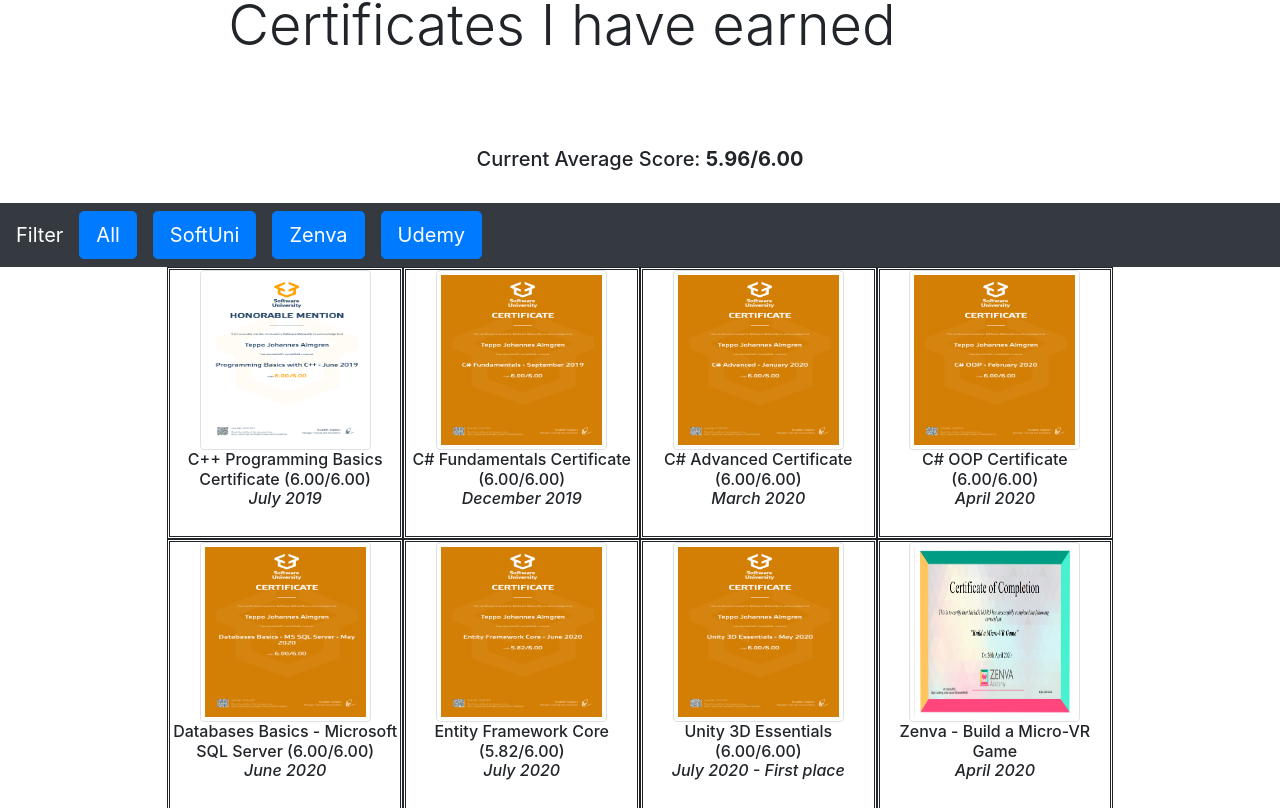
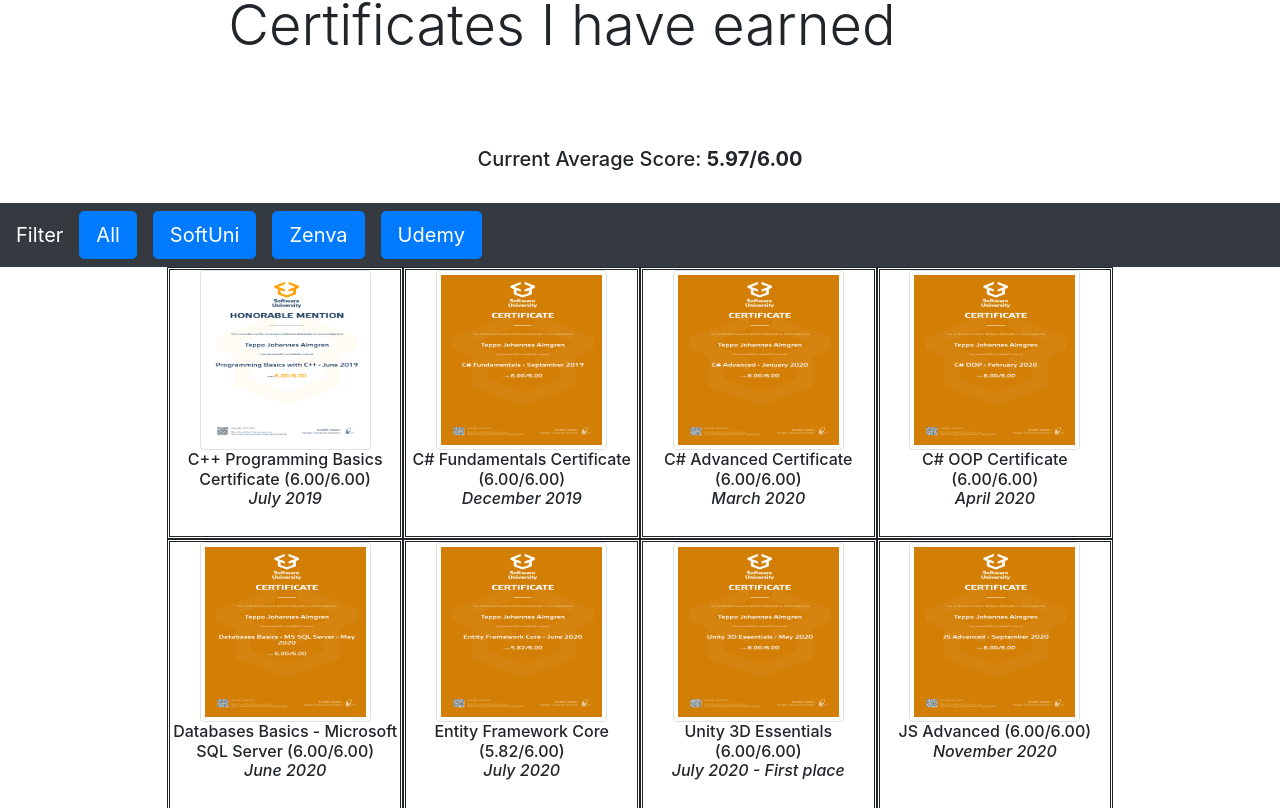
Before and after one commit to JonHanes/portfolio, a React (Create React App) app: page /certificates in a window 1280 px wide. Shown: the part 332-1140 px from the top of the page. Built offline with nearby package versions, Linux system fonts and the light colour scheme.

Commit message:
Added certificates and updated score

```diff
--- a/src/Components/ImageGallery.js
+++ b/src/Components/ImageGallery.js
@@ -16,6 +16,7 @@
 import MSSQL_Basics from "../Assets/Images/Certificates/CS-DB-MSSQL-MAY2020.png"
 import CS_EF from "../Assets/Images/Certificates/CS-EF-JUL2020.png"
 import Unity3DEssentials2020 from "../Assets/Images/Certificates/Unity3D_Essentials_JUL2020.png"
+import JSADVNOV2020 from "../Assets/Images/Certificates/JS-ADV-NOV2020.png"
 //Zenva
 import ZENVA_MICROVR from "../Assets/Images/Certificates/Zenva_BuildMicro-VRGame.PNG"
 import ZENVA_AR_INTRO from "../Assets/Images/Certificates/Zenva_IntroToAR.PNG"
@@ -28,6 +29,7 @@
 import ZENVA_Modern_JS from "../Assets/Images/Certificates/Zenva_Modern_JS_ES6-9.PNG"
 import ZENVA_NodeJS_BGN from "../Assets/Images/Certificates/Zenva_Node.js_BGN.PNG"
 import ZENVA_React_WebApps from "../Assets/Images/Certificates/Zenva_React_For_WebApps.PNG"
+import ZENVA_Complete_Blender from "../Assets/Images/Certificates/Zenva_Complete_Blender.PNG"
 //Udemy
 import UDEMY_2D_Course from "../Assets/Images/Certificates/Udemy_Unity_2D_Course.jpg"
 
@@ -72,7 +74,7 @@
         const MSSQL_Basics_Cert = new Certificate('Databases Basics - Microsoft SQL Server', 'June 2020', MSSQL_Basics, 'SoftUni', 6, 6);
         const CS_EF_Cert = new Certificate('Entity Framework Core', 'July 2020', CS_EF, 'SoftUni', 5.82, 6);
         const Unity3DEssentials2020_Cert = new Certificate('Unity 3D Essentials', 'July 2020', Unity3DEssentials2020, 'SoftUni', 6, 6, 'First place');
-
+        const JSADVNOV2020_Cert = new Certificate('JS Advanced', 'November 2020', JSADVNOV2020, 'SoftUni', 6, 6);
         //Zenva
         const ZENVA_MICROVR_Cert = new Certificate('Zenva - Build a Micro-VR Game', 'April 2020', ZENVA_MICROVR, 'Zenva');
         const ZENVA_AR_INTRO_Cert = new Certificate('Zenva - Intro to Augmented Reality', 'April 2020', ZENVA_AR_INTRO, 'Zenva');
@@ -85,13 +87,15 @@
         const ZENVA_Modern_JS_Cert = new Certificate('Zenva - Modern JavaScript - From ES6 to ES9', 'August 2020', ZENVA_Modern_JS, 'Zenva');
         const ZENVA_NodeJS_BGN_Cert = new Certificate('Zenva - Node.js For Beginners - Create Server-Side Apps with JavaScript', 'August 2020', ZENVA_NodeJS_BGN, 'Zenva');
         const ZENVA_React_WebApps_Cert = new Certificate('Zenva - Discover React for Web Applications', 'September 2020', ZENVA_React_WebApps, 'Zenva');
+        const ZENVA_Complete_Blender_Cert =  new Certificate('Zenva - The Complete Blender Course', 'November 2020', ZENVA_Complete_Blender, 'Zenva');
 
         //Udemy
         const UDEMY_2D_Course_Cert = new Certificate('Complete C# Unity Developer 2D', 'May 2020', UDEMY_2D_Course, 'Udemy');
 
-        certificates.push(CPPPBJune2019_Cert, CSFUNDSEP2019_Cert, CSADVJAN2020_Cert, CSOOPFEB2020_Cert, MSSQL_Basics_Cert, CS_EF_Cert, Unity3DEssentials2020_Cert);
+        certificates.push(CPPPBJune2019_Cert, CSFUNDSEP2019_Cert, CSADVJAN2020_Cert, CSOOPFEB2020_Cert, MSSQL_Basics_Cert, CS_EF_Cert,
+            Unity3DEssentials2020_Cert, JSADVNOV2020_Cert);
         certificates.push(ZENVA_MICROVR_Cert, ZENVA_AR_INTRO_Cert, ZENVA_NodeJS_Express_BGN_Cert, ZENVA_React_Webforms_Cert, ZENVA_JS_Foundations_Cert, ZENVA_JS_Beginner_Cert, ZENVA_Responsive_Web_Design_Cert, ZENVA_JavaScript_DOM_API_Cert,
-            ZENVA_Modern_JS_Cert, ZENVA_NodeJS_BGN_Cert, ZENVA_React_WebApps_Cert);
+            ZENVA_Modern_JS_Cert, ZENVA_NodeJS_BGN_Cert, ZENVA_React_WebApps_Cert, ZENVA_Complete_Blender_Cert);
         certificates.push(UDEMY_2D_Course_Cert);
 
         this.setState({
@@ -166,7 +170,7 @@
         return (
             <div>
                 <h5 className="centeredText">
-                    Current Average Score: <b>5.96/6.00</b><br/>
+                    Current Average Score: <b>5.97/6.00</b><br/>
                 </h5> <br/>
 
                 <Navbar bg="dark" variant="dark">
@@ -189,8 +193,9 @@
                         </div>
                     })
                 }
-                        <br/>
-                        <p className="boldTextWithTopMargin">...and more to come as I'm still studying...</p>
+
+                <br/>
+                <p className="boldTextWithTopMargin">...and more to come as I'm still studying...</p>
                 </Container>
             </div>
         )
```
Also changed, not shown: src/Assets/Images/Certificates/JS-ADV-NOV2020.png (added), src/Assets/Images/Certificates/Zenva_Complete_Blender.PNG (added).
